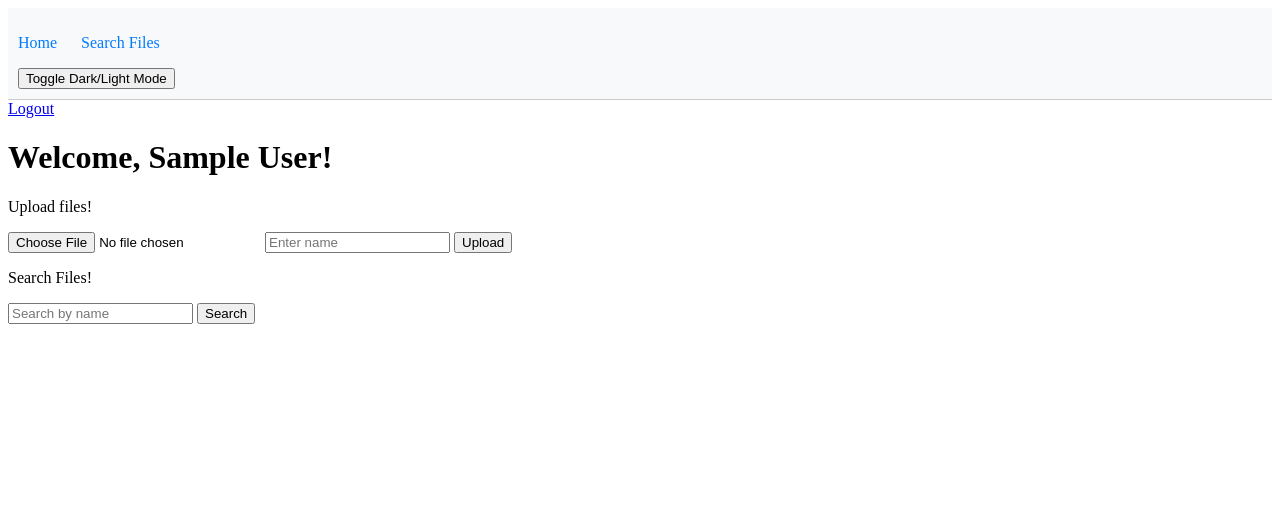
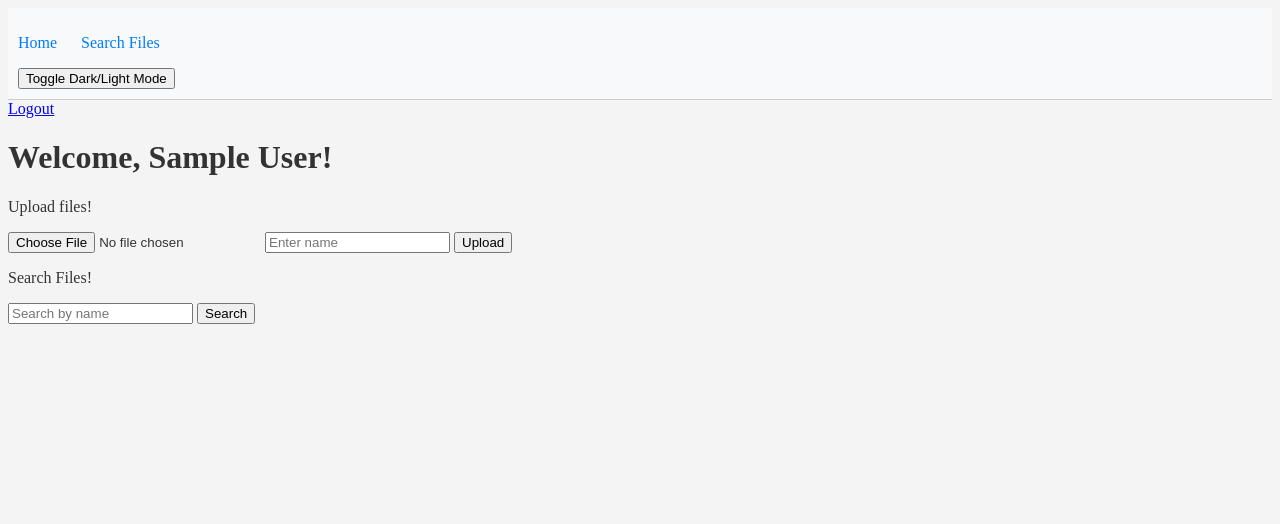
Before and after one commit to Perciviall/app, a Flask app: page / in a window 1280 px wide. Shown: the top 524 px of the page. Run offline with Flask 3, Linux system fonts and the light colour scheme; the visitor is signed in with stand-in values (Sample User, id 1); tables that the repository leaves empty hold one stand-in row (values such as "Sample post").

Commit message:
Update header.html

```diff
--- a/templates/header.html
+++ b/templates/header.html
@@ -35,13 +35,13 @@
     }
 
     body.light-mode {
-        background-color: #ffffff;
-        color: #000000;
+        background-color: #f4f4f4;
+        color: #333;
     }
 
     body.dark-mode {
-        background-color: #000000;
-        color: #ffffff;
+        background-color: #333;
+        color: #f4f4f4;
     }
 </style>
 
```
